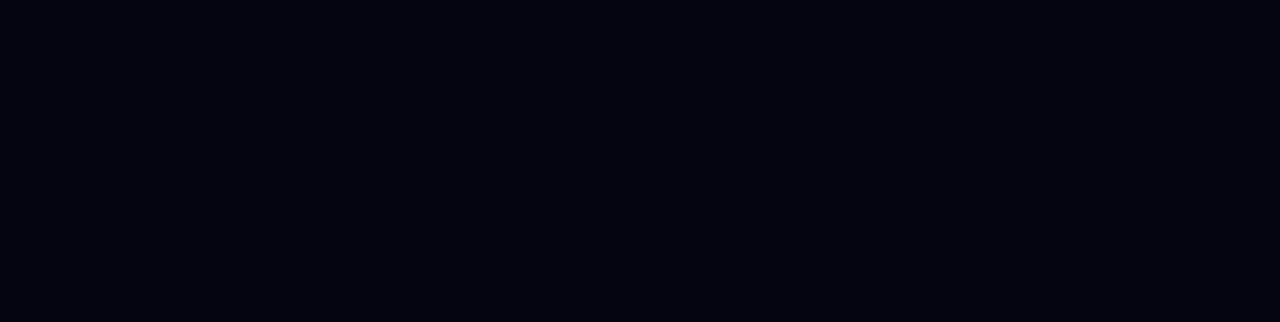
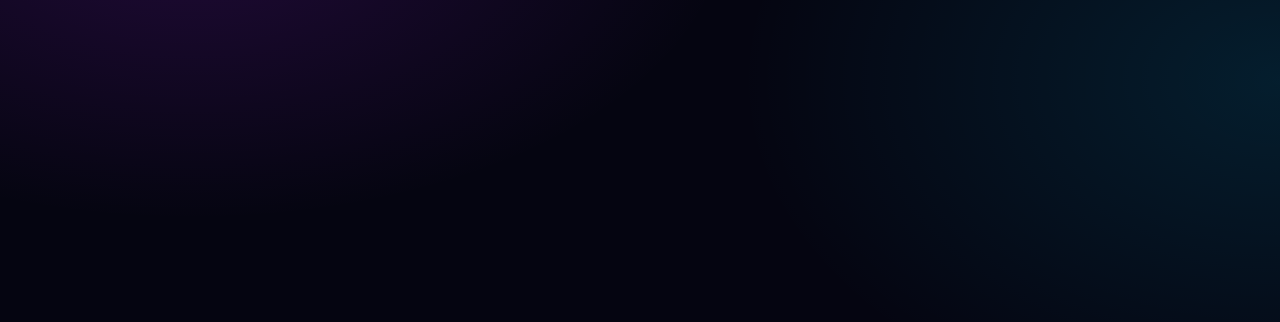
Before and after one commit to sierraleoneserverjohn-commits/johnny-tec-frontend, a plain HTML site: page index.html in a window 1280 px wide. Drawn offline with Linux system fonts and the light colour scheme.

Commit message:
Add files via upload

```diff
--- a/css/global.css
+++ b/css/global.css
@@ -1,27 +1,136 @@
+/* ===================================================================
+   JOHNNY TEC AI — GLOBAL DESIGN TOKENS
+   Deep space-black canvas, cyan/purple neon signal, glass surfaces.
+=================================================================== */
+
 :root {
-  /* Brand Colors */
-  --space-black: #050511;
-  --neon-cyan: #00d2ff;
-  --neon-purple: #b026ff;
+  /* Core palette */
+  --bg: #050511;
+  --bg-raised: #0a0a1c;
+  --bg-elevated: #0e0e26;
+  --border: rgba(255, 255, 255, 0.08);
+  --border-strong: rgba(255, 255, 255, 0.14);
 
-  /* Glassmorphism Utilities */
-  --glass-bg: rgba(5, 5, 17, 0.6);
-  --glass-border: rgba(0, 210, 255, 0.2);
-  --blur-effect: blur(12px);
+  --cyan: #00d2ff;
+  --purple: #b026ff;
+  --gradient: linear-gradient(135deg, var(--cyan), var(--purple));
+  --gradient-soft: linear-gradient(135deg, rgba(0, 210, 255, 0.15), rgba(176, 38, 255, 0.15));
 
-  /* Gradients & Shadows */
-  --cyan-glow: 0 0 15px rgba(0, 210, 255, 0.5);
-  --purple-glow: 0 0 15px rgba(176, 38, 255, 0.5);
-  --jt-gradient: linear-gradient(135deg, var(--neon-cyan), var(--neon-purple));
+  --text: #eef0fb;
+  --text-dim: #9a9cc0;
+  --text-faint: #5d5f85;
+
+  --success: #35e08a;
+  --warning: #ffb547;
+
+  --glass: rgba(14, 14, 38, 0.55);
+  --glass-strong: rgba(14, 14, 38, 0.8);
+  --blur: 18px;
+
+  /* Type */
+  --font-display: 'Space Grotesk', system-ui, sans-serif;
+  --font-body: 'Inter', system-ui, sans-serif;
+  --font-mono: 'JetBrains Mono', ui-monospace, monospace;
+
+  /* Motion */
+  --ease: cubic-bezier(0.16, 1, 0.3, 1);
+  --fast: 160ms;
+  --med: 320ms;
+
+  /* Radii */
+  --r-sm: 10px;
+  --r-md: 16px;
+  --r-lg: 22px;
+  --r-full: 999px;
+}
+
+* { box-sizing: border-box; margin: 0; padding: 0; }
+
+html, body {
+  height: 100%;
+  background: var(--bg);
+  color: var(--text);
+  font-family: var(--font-body);
+  -webkit-font-smoothing: antialiased;
+  overflow-x: hidden;
 }
 
 body {
-  margin: 0;
-  padding: 0;
-  background-color: var(--space-black);
-  color: #ffffff;
-  font-family: 'Inter', system-ui, sans-serif;
-  overflow: hidden; /* App-like feel */
-  display: flex;
+  background-image:
+    radial-gradient(ellipse 900px 500px at 15% -10%, rgba(176, 38, 255, 0.16), transparent 60%),
+    radial-gradient(ellipse 900px 600px at 100% 10%, rgba(0, 210, 255, 0.12), transparent 60%);
+  background-attachment: fixed;
+}
+
+img { max-width: 100%; display: block; }
+button, input, textarea { font-family: inherit; color: inherit; }
+button { cursor: pointer; }
+a { color: inherit; text-decoration: none; }
+
+::selection { background: rgba(0, 210, 255, 0.3); }
+
+::-webkit-scrollbar { width: 6px; height: 6px; }
+::-webkit-scrollbar-thumb { background: rgba(255,255,255,0.12); border-radius: var(--r-full); }
+::-webkit-scrollbar-track { background: transparent; }
+
+:focus-visible {
+  outline: 2px solid var(--cyan);
+  outline-offset: 2px;
+  border-radius: 4px;
+}
+
+.mount:empty { display: contents; }
+
+.gradient-text {
+  background: var(--gradient);
+  -webkit-background-clip: text;
+  background-clip: text;
+  color: transparent;
+}
+
+.glass {
+  background: var(--glass);
+  border: 1px solid var(--border);
+  backdrop-filter: blur(var(--blur));
+  -webkit-backdrop-filter: blur(var(--blur));
+}
+
+.app-shell {
+  display: grid;
+  grid-template-columns: 280px 1fr 320px;
   height: 100vh;
+  height: 100dvh;
+  max-width: 1600px;
+  margin: 0 auto;
 }
+
+@media (max-width: 1100px) {
+  .app-shell { grid-template-columns: 1fr; }
+  #left-bar, #right-bar { display: block; }
+}
+
+@media (prefers-reduced-motion: reduce) {
+  *, *::before, *::after {
+    animation-duration: 0.001ms !important;
+    animation-iteration-count: 1 !important;
+    transition-duration: 0.001ms !important;
+  }
+}
+
+.sidebar-scrim {
+  position: fixed; inset: 0;
+  background: rgba(0,0,0,0.5);
+  z-index: 150;
+  opacity: 0;
+  pointer-events: none;
+  transition: opacity var(--med) var(--ease);
+}
+.sidebar-scrim.is-visible { opacity: 1; pointer-events: auto; }
+
+.visually-hidden {
+  position: absolute;
+  width: 1px; height: 1px;
+  overflow: hidden;
+  clip: rect(0 0 0 0);
+  white-space: nowrap;
+}
```
